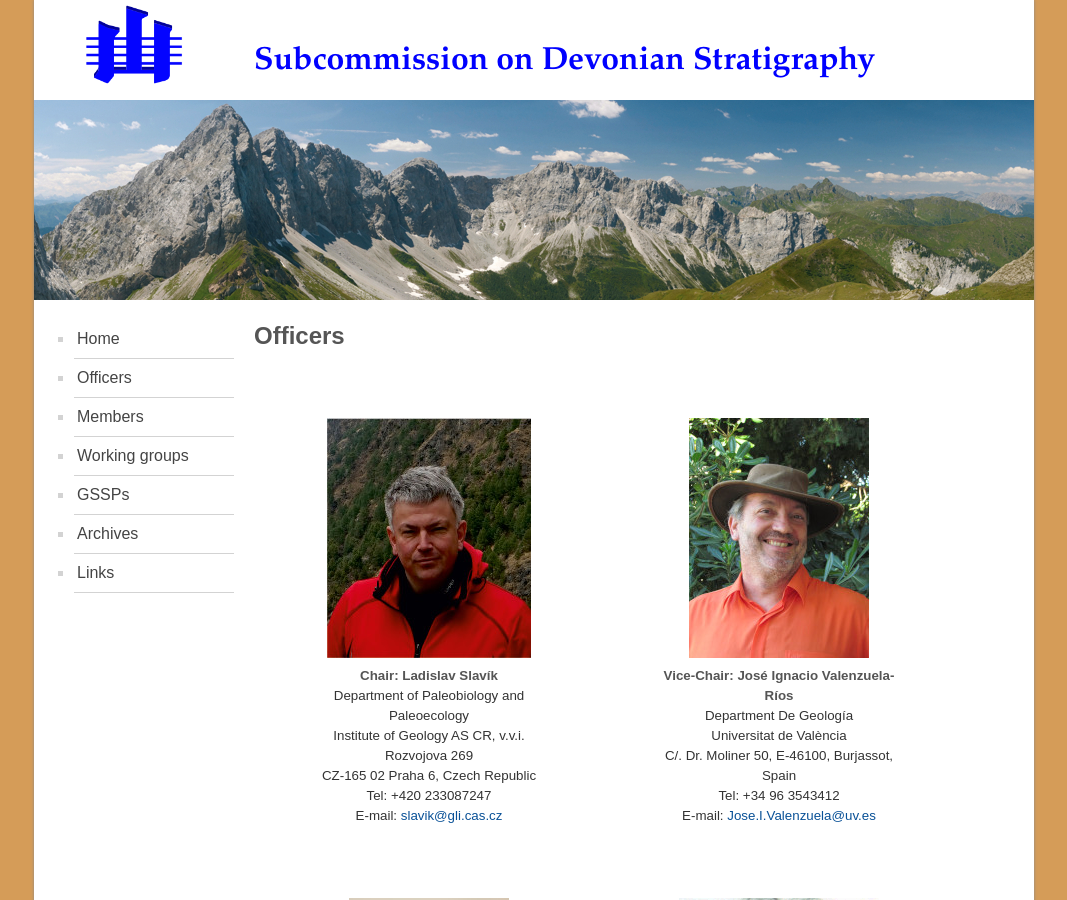
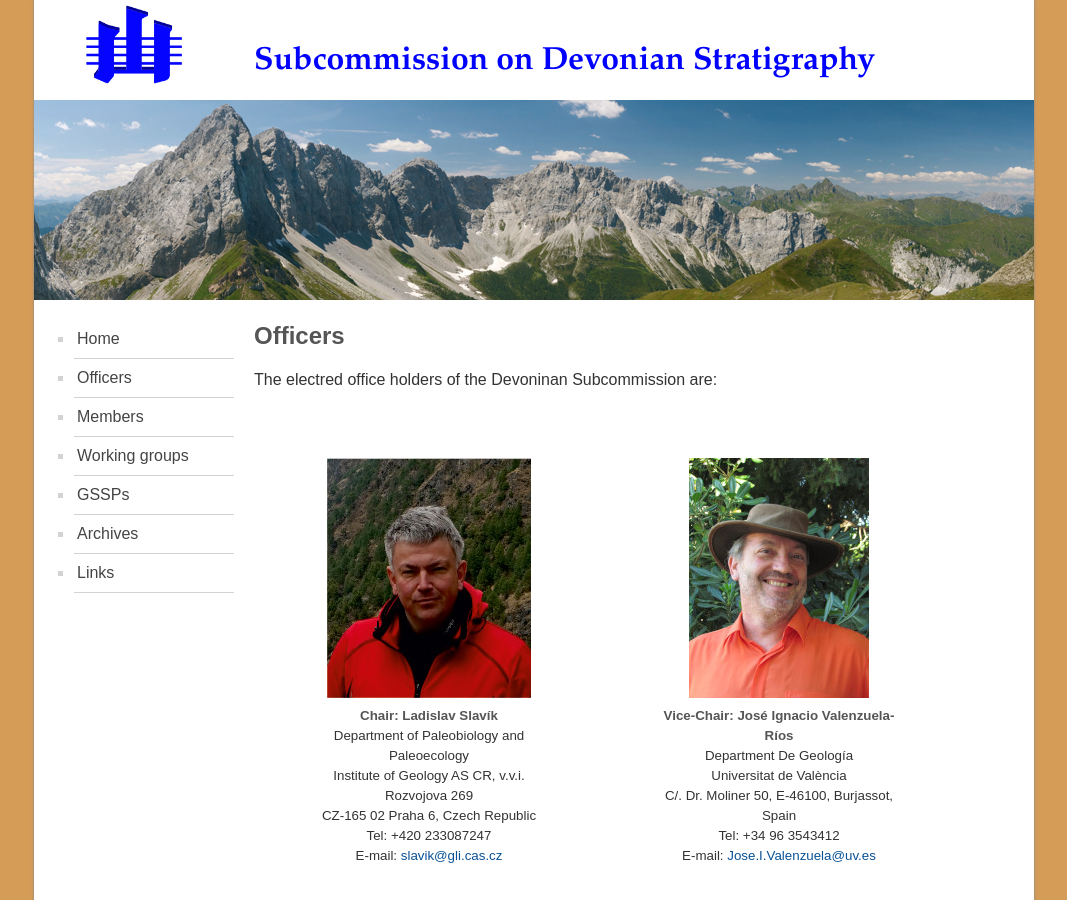
Before and after one commit to i-c-stratigraphy/subcommission-devonian, a Jekyll site: the page built from pages/officers.md, in a window 1280 px wide and 900 px high. Shown: the whole window, without its empty margins (106-1173 px from the left). Built offline with Jekyll 4.4.1, drawn with Linux system fonts in a browser that asks for light colours.

Commit message:
update Officers page for rebuilding

```diff
--- a/pages/officers.md
+++ b/pages/officers.md
@@ -4,6 +4,7 @@ title: "Officers"
 permalink: /officers
 ---
 ## Officers
+<p>The electred office holders of the Devoninan Subcommission are:</p>
 <div class="person">
     <img src="/images/person-slavik.jpg" alt="" />
     <h4>Chair: Ladislav Slavík</h4>
```
